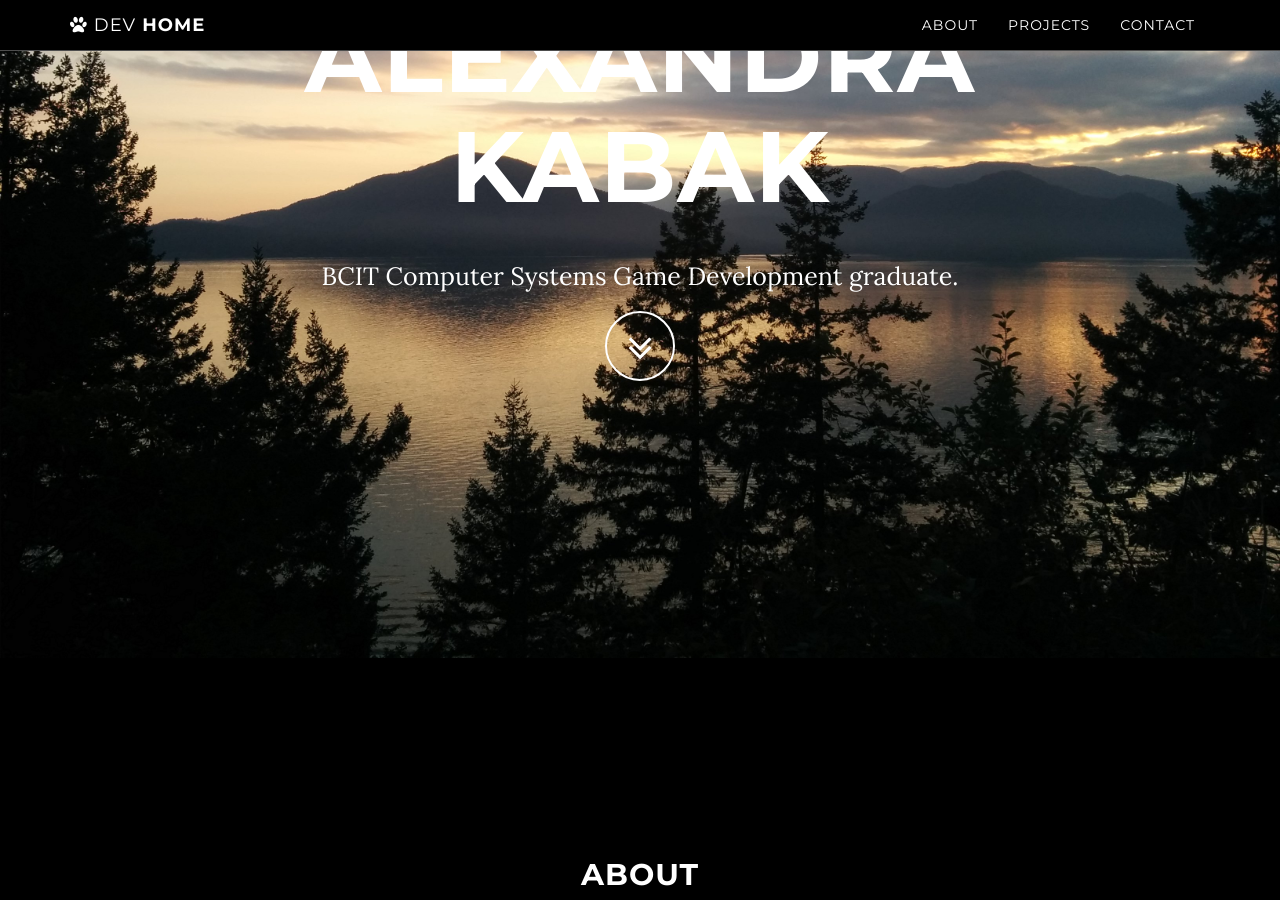
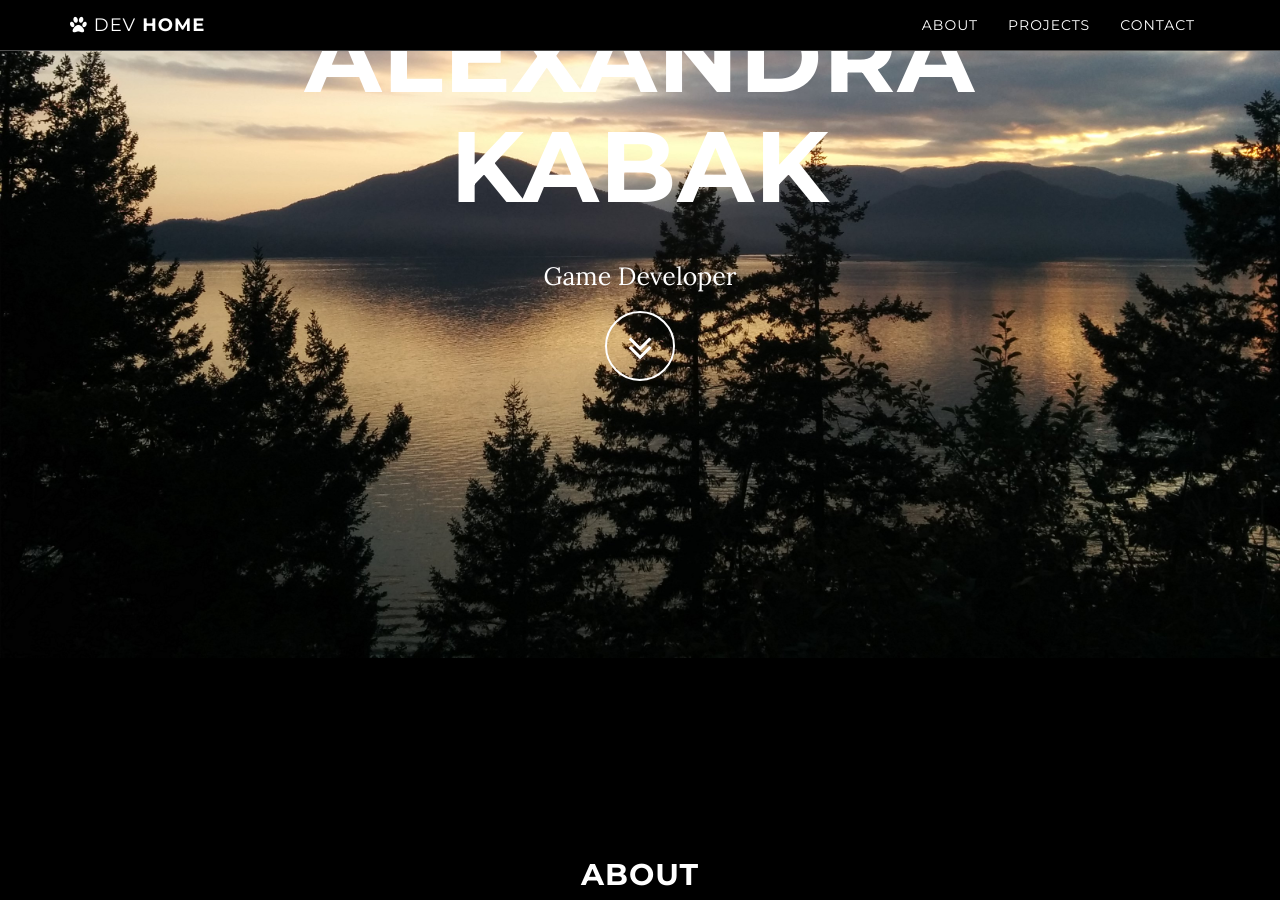
Before and after one commit to LexaFayte/DevKabak, a Jekyll site: the page built from index.html, in a window 1280 px wide and 900 px high, scrolled down 242 px. Built offline with Jekyll 4.4.1, drawn with Linux system fonts in a browser that asks for light colours; some of the changed text lies outside the part shown.

```diff
--- a/_config.yml
+++ b/_config.yml
@@ -1,7 +1,7 @@
 # Site settings
 title: Alexandra Kabak
 email: alexkabak@live.ca
-description: "BCIT Computer Systems Game Development graduate."
+description: "Game Developer"
 
 # Color settings (hex-codes without the leading hash-tag)
 color:
--- a/_includes/about.html
+++ b/_includes/about.html
@@ -3,7 +3,8 @@
         <div class="row">
             <div class="col-lg-8 col-lg-offset-2">
                 <h2>About</h2>
-                <p>Recently graduated game developer.</p>
+                <p>Recent graduate of the BCIT Computer Systems Bachelor's degree program specializing in Game Development, and looking to take on new challenges.</p>
+                <p>Creating games is more than just putting together some code and art - it's a personal experience; it's about breathing life into a concept, creating something from nothing, telling a story and sharing it with the world, with the hope that the players are left with lasting memories and smiles for years to come. </p>
             </div>
         </div>
     </section>
--- a/_includes/projects.html
+++ b/_includes/projects.html
@@ -42,7 +42,7 @@
               <p>The project was completed for the major project (practicum) requirement of the bachelor's degree program at BCIT, and had only one contributer, Alexandra Kabak.</p>
               <img class="ImageBorder" src="/DevKabak/img/LEVR01.png" atl="Office Scenario with disgruntled employee" height="305" width="550">
               <span><img class="ImageBorder" src="/DevKabak/img/LEVR02.png" atl="Target Range" height="305" width="550"></span><br/>
-              <p>L.E.V.R. was carried out from inital conception and proposal in just under 500 hours. Various new technologies, languages, and skills were learned throughout the process, including: <br/>VR development for the HTC Vive using SteamVR, SRGS (Speech Recognition Grammar Specification) using grXML, Unity, project management</p>
+              <p>L.E.V.R. was carried out from inital conception and proposal in just under 500 hours. Various new technologies, languages, and skills were learned throughout the process, including: <br/>VR development for the HTC Vive using SteamVR, SRGS (Speech Recognition Grammar Specification) using grXML, Unity, project management.</p>
             </div>
         </div>
     </div>
```
